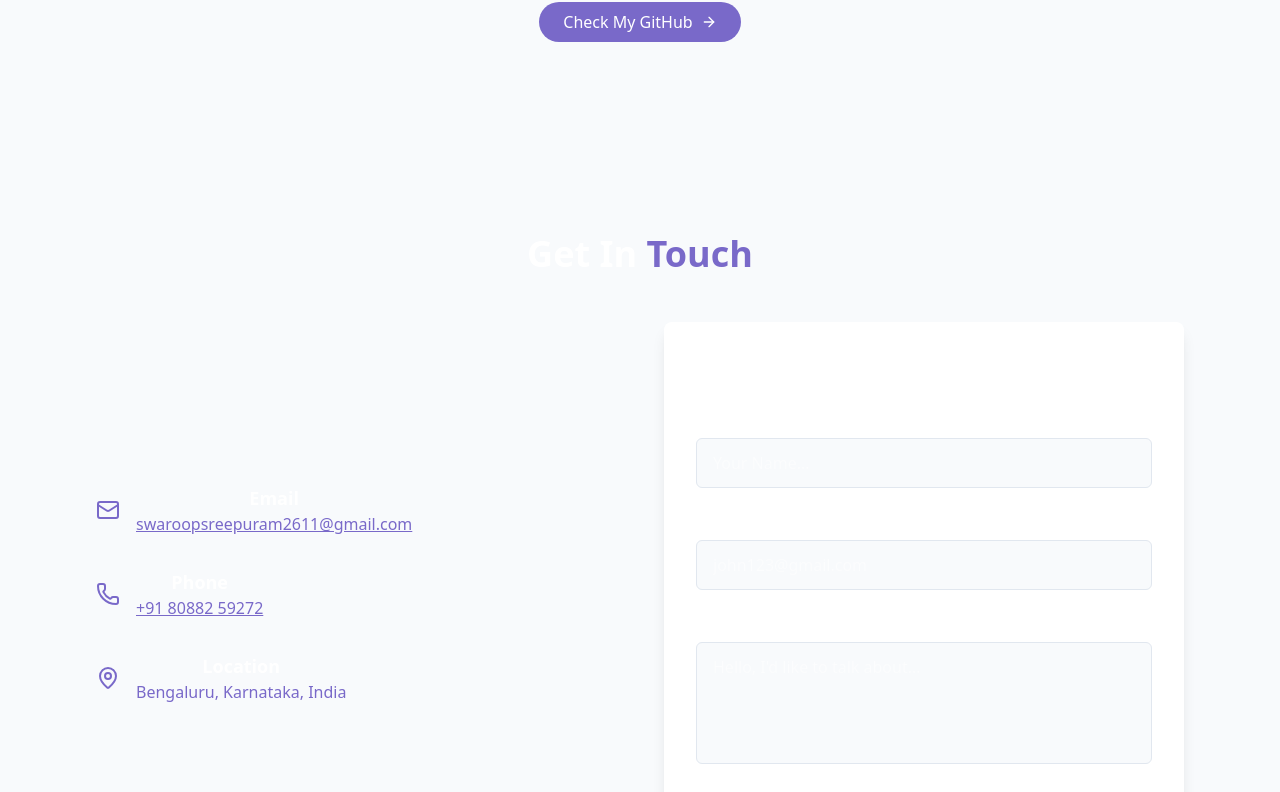
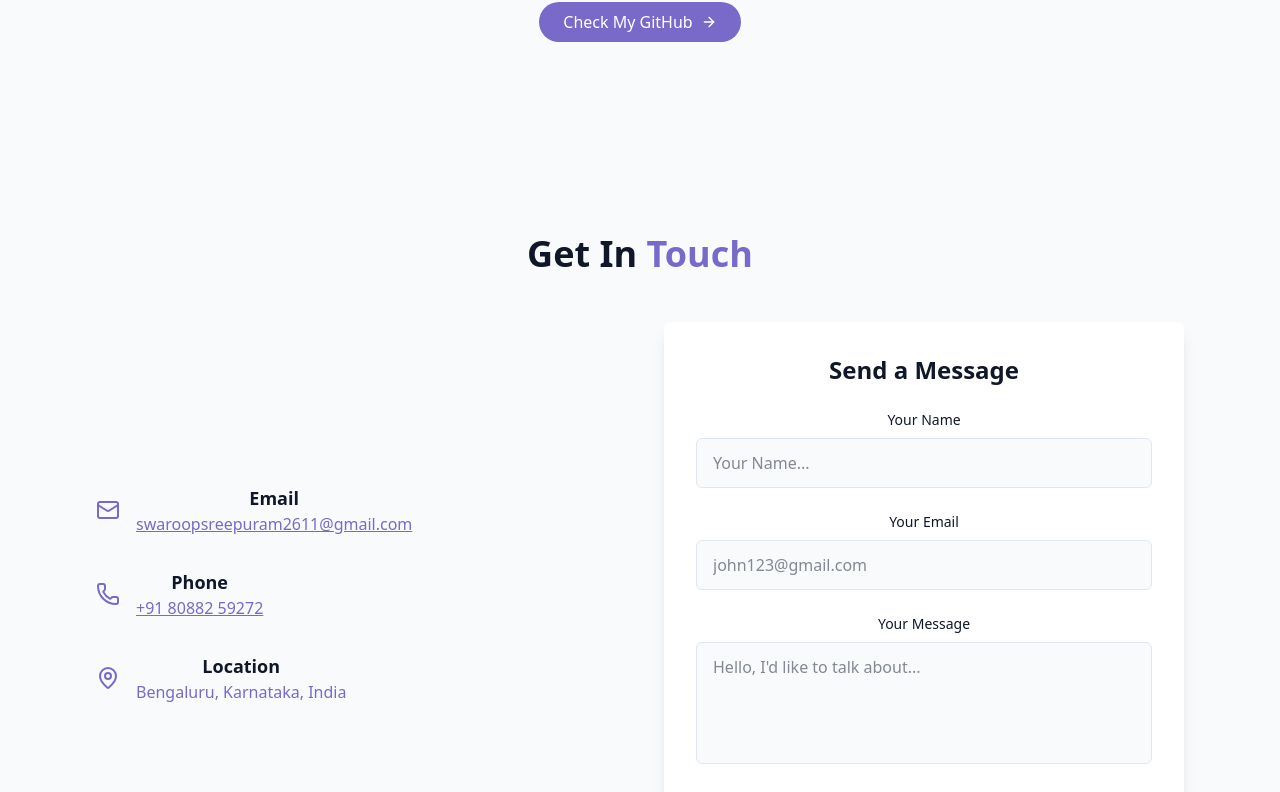
Before and after one commit to NagaSwaroop2611/My-Portfolio, a React (Vite) app: page / in a window 1280 px wide. Shown: the part 2926-3718 px from the top of the page. Built offline with nearby package versions, Linux system fonts and the light colour scheme.

Commit message:
Second Commit

```diff
--- a/src/components/ContactSection.jsx
+++ b/src/components/ContactSection.jsx
@@ -35,7 +35,7 @@ export const ContactSection = () => {
   };
 
   return (
-    <section id="contact" className="py-24 px-4 relative bg-secondary/30 text-white">
+    <section id="contact" className="py-24 px-4 relative bg-secondary/30 text-gradient">
       <div className="container mx-auto max-w-6xl">
         <h2 className="text-3xl md:text-4xl font-bold mb-12 text-center">
           Get In <span className="text-primary">Touch</span>
```
